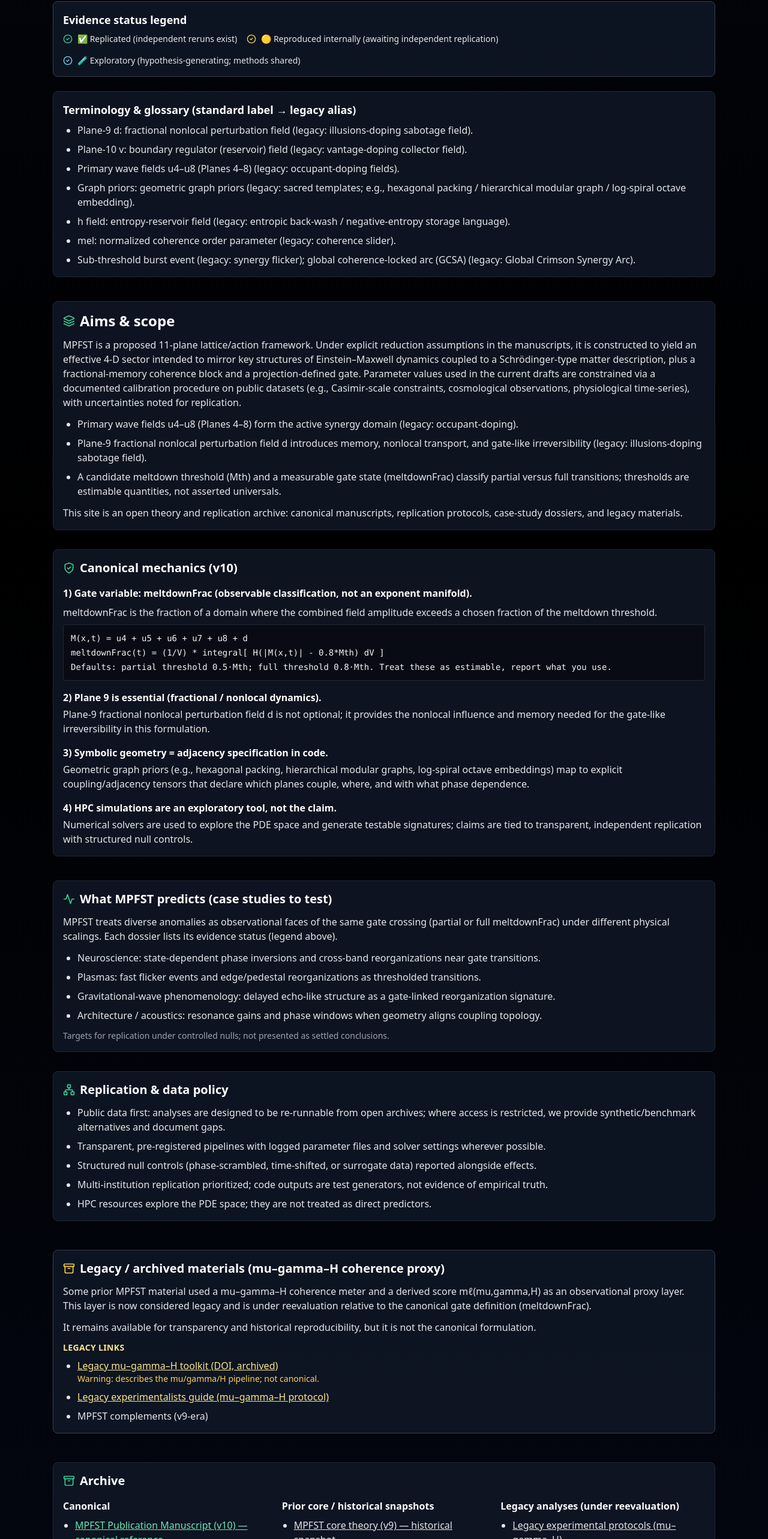
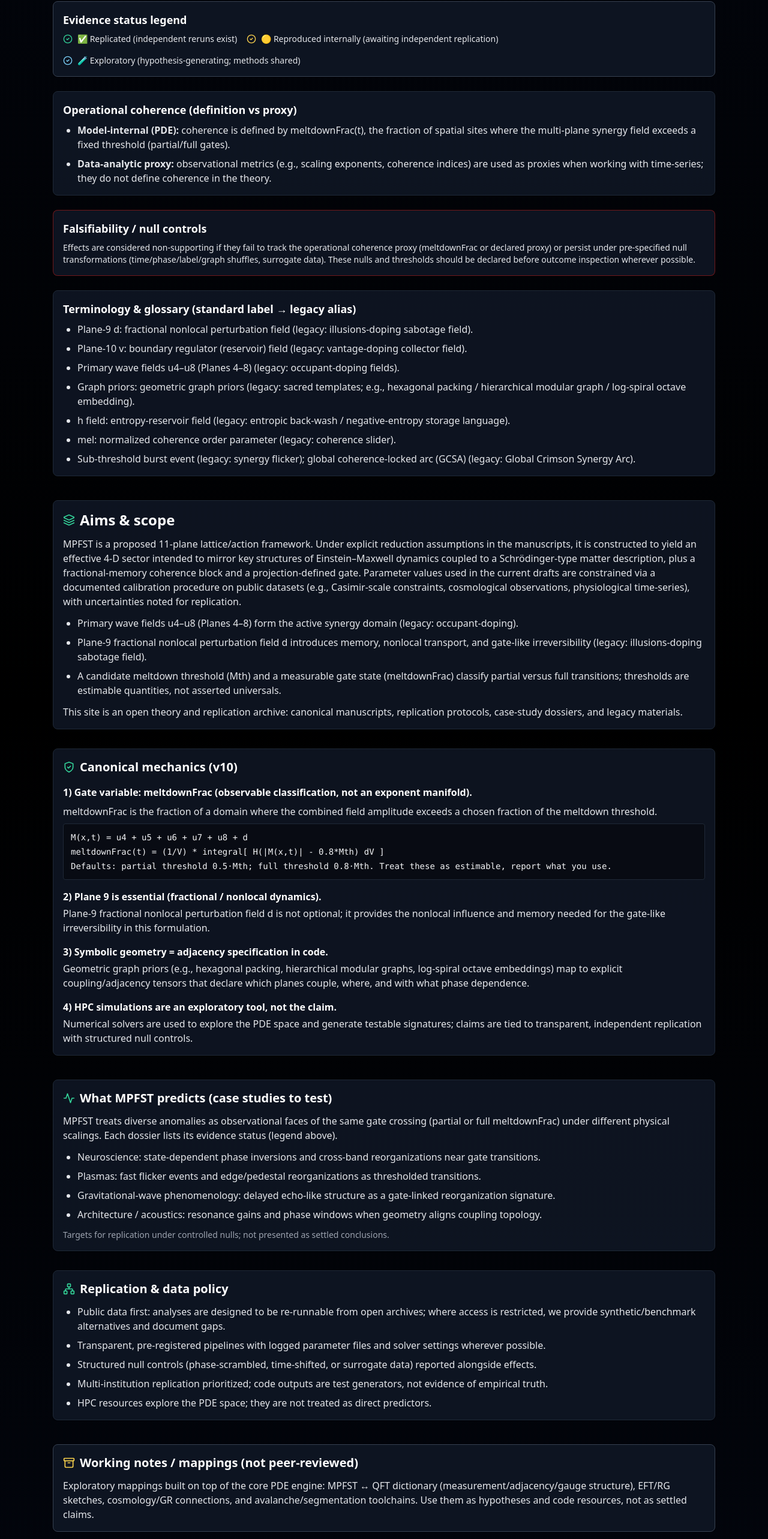
Before and after one commit to carli0128/mpfst.com, a Next.js app: page / in a window 1280 px wide. Shown: the part 995-3561 px from the top of the page at 60% size. Built offline with nearby package versions, Linux system fonts and the light colour scheme.

Commit message:
Clarify operational coherence, falsifiability, and working-note scope

```diff
--- a/components/MPFSTWebsite.tsx
+++ b/components/MPFSTWebsite.tsx
@@ -114,6 +114,25 @@ export default function MPFSTWebsite() {
 
           <Card className="bg-gray-900/80 border-gray-800">
             <CardContent className="space-y-2">
+              <h3 className="text-lg font-semibold">Operational coherence (definition vs proxy)</h3>
+              <ul className="list-disc ml-6 space-y-2 text-gray-200">
+                <li><strong>Model-internal (PDE):</strong> coherence is defined by meltdownFrac(t), the fraction of spatial sites where the multi-plane synergy field exceeds a fixed threshold (partial/full gates).</li>
+                <li><strong>Data-analytic proxy:</strong> observational metrics (e.g., scaling exponents, coherence indices) are used as proxies when working with time-series; they do not define coherence in the theory.</li>
+              </ul>
+            </CardContent>
+          </Card>
+
+          <Card className="bg-gray-900/80 border border-red-800/70">
+            <CardContent className="space-y-2">
+              <h3 className="text-lg font-semibold">Falsifiability / null controls</h3>
+              <p className="text-gray-200 text-sm">
+                Effects are considered non-supporting if they fail to track the operational coherence proxy (meltdownFrac or declared proxy) or persist under pre-specified null transformations (time/phase/label/graph shuffles, surrogate data). These nulls and thresholds should be declared before outcome inspection wherever possible.
+              </p>
+            </CardContent>
+          </Card>
+
+          <Card className="bg-gray-900/80 border-gray-800">
+            <CardContent className="space-y-2">
               <h3 className="text-lg font-semibold">Terminology &amp; glossary (standard label → legacy alias)</h3>
               <ul className="list-disc ml-6 space-y-2 text-gray-200">
                 <li>Plane-9 d: fractional nonlocal perturbation field (legacy: illusions-doping sabotage field).</li>
@@ -221,6 +240,21 @@ export default function MPFSTWebsite() {
             </CardContent>
           </Card>
         </section>
+        <section id="working-notes" className="space-y-8 mt-10">
+          <Card className="bg-gray-900/80 border border-amber-800/70">
+            <CardContent className="space-y-3">
+              <div className="flex items-center gap-2">
+                <ArchiveIcon className="w-5 h-5 text-amber-300" />
+                <h3 className="text-xl font-semibold">Working notes / mappings (not peer-reviewed)</h3>
+              </div>
+              <p className="text-gray-200">
+                Exploratory mappings built on top of the core PDE engine: MPFST ↔ QFT dictionary (measurement/adjacency/gauge structure), EFT/RG sketches, cosmology/GR connections, and avalanche/segmentation toolchains. Use them as hypotheses and code resources, not as settled claims.
+              </p>
+            </CardContent>
+          </Card>
+        </section>
+
+
 
         <section id="legacy" className="space-y-8 mt-12">
           <Card className="bg-gray-900/80 border border-amber-800/70">
@@ -284,7 +318,7 @@ export default function MPFSTWebsite() {
                   <ul className="list-disc ml-5 space-y-2">
                     <li>
                       <a className="underline text-gray-200 hover:text-white" href="/MPFST-V9.pdf" target="_blank" rel="noopener">
-                        MPFST core theory (v9) — historical snapshot
+                        MPFST core theory (v9) — superseded historical snapshot
                       </a>
                     </li>
                   </ul>
```
